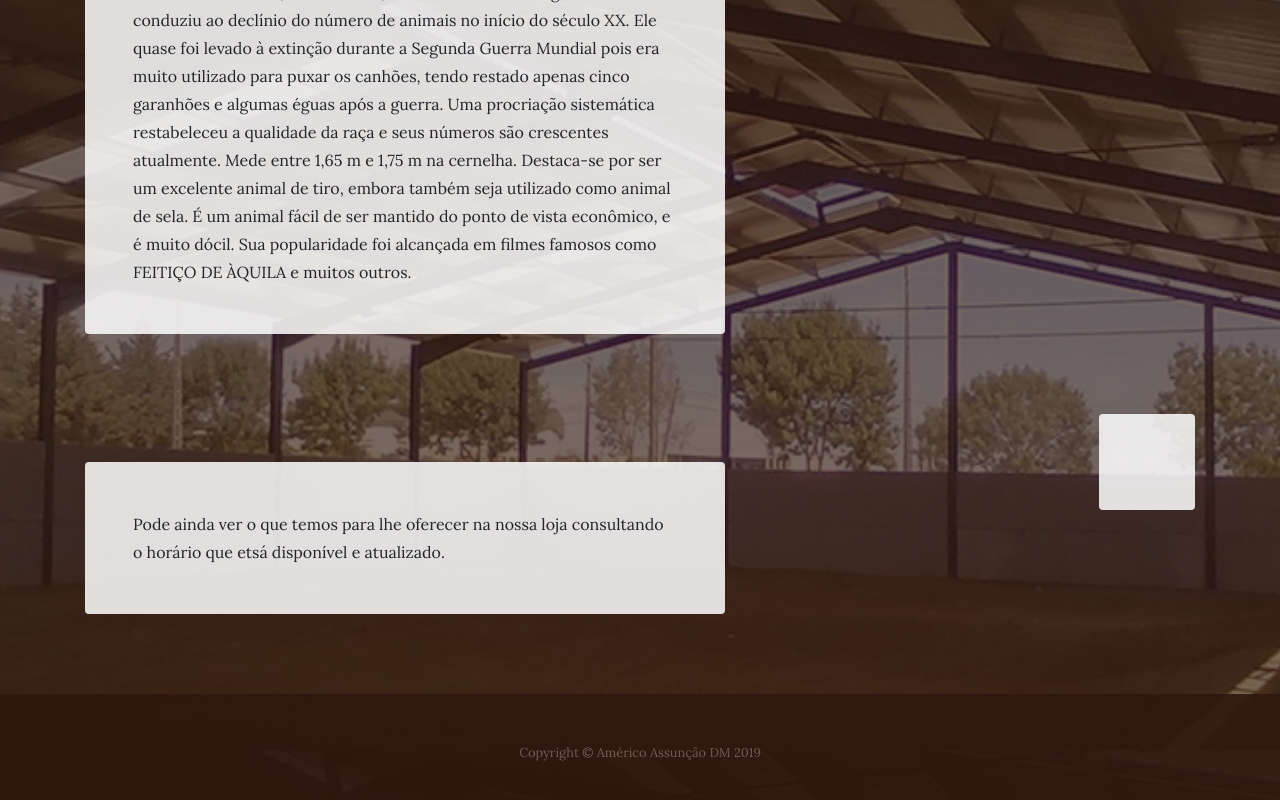
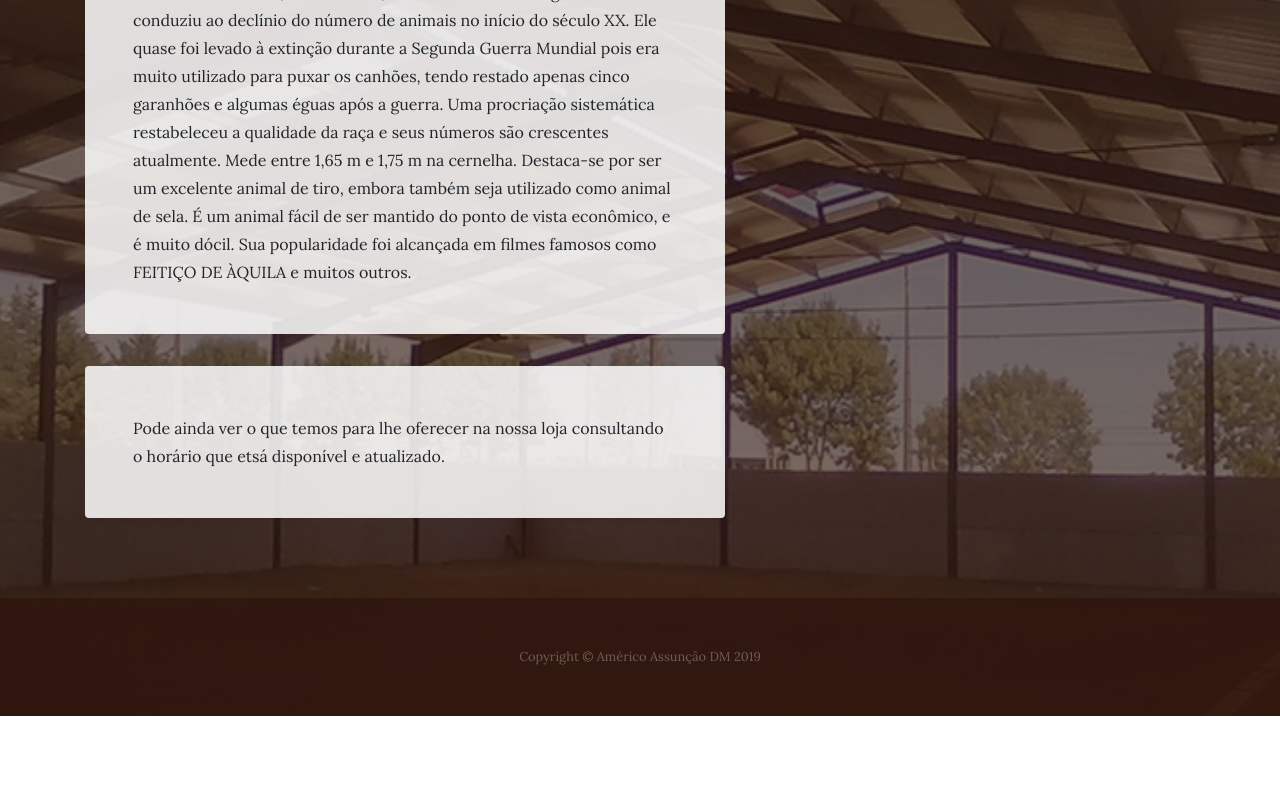
Before and after one commit to Americo21254/Racas-Equestres, a website: page cavalos.html in a window 1280 px wide. Shown: the part 3250-4050 px from the top of the page. After the commit the page ends 3966 px from the top, so only its background shows below. Drawn offline with Linux system fonts and the light colour scheme.

Commit message:
Alteração 9

```diff
--- a/cavalos.html
+++ b/cavalos.html
@@ -124,16 +124,10 @@
   <section class="page-section">
     <div class="container">
       <div class="product-item">
-        <div class="product-item-title d-flex">
-          <div class="bg-faded p-5 d-flex ml-auto rounded">
-            <h2 class="section-heading mb-0">
-            </h2>
-          </div>
-        </div>
         <div class="product-item-description d-flex mr-auto">
           <div class="bg-faded p-5 rounded">
             <p class="mb-0">Pode ainda ver o que temos para lhe oferecer na nossa loja consultando o horário que etsá disponível e atualizado.</p>
-            </div>
+          </div>
         </div>
       </div>
     </div>
```
